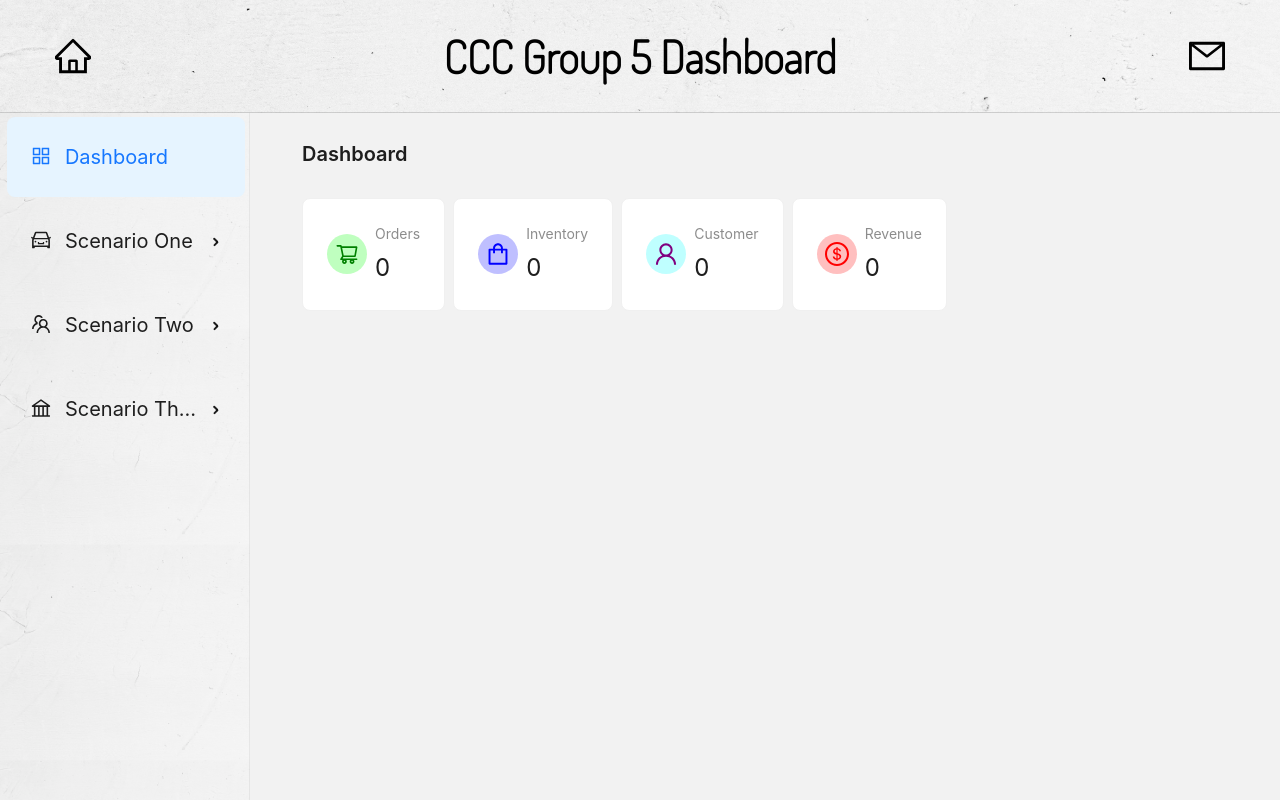
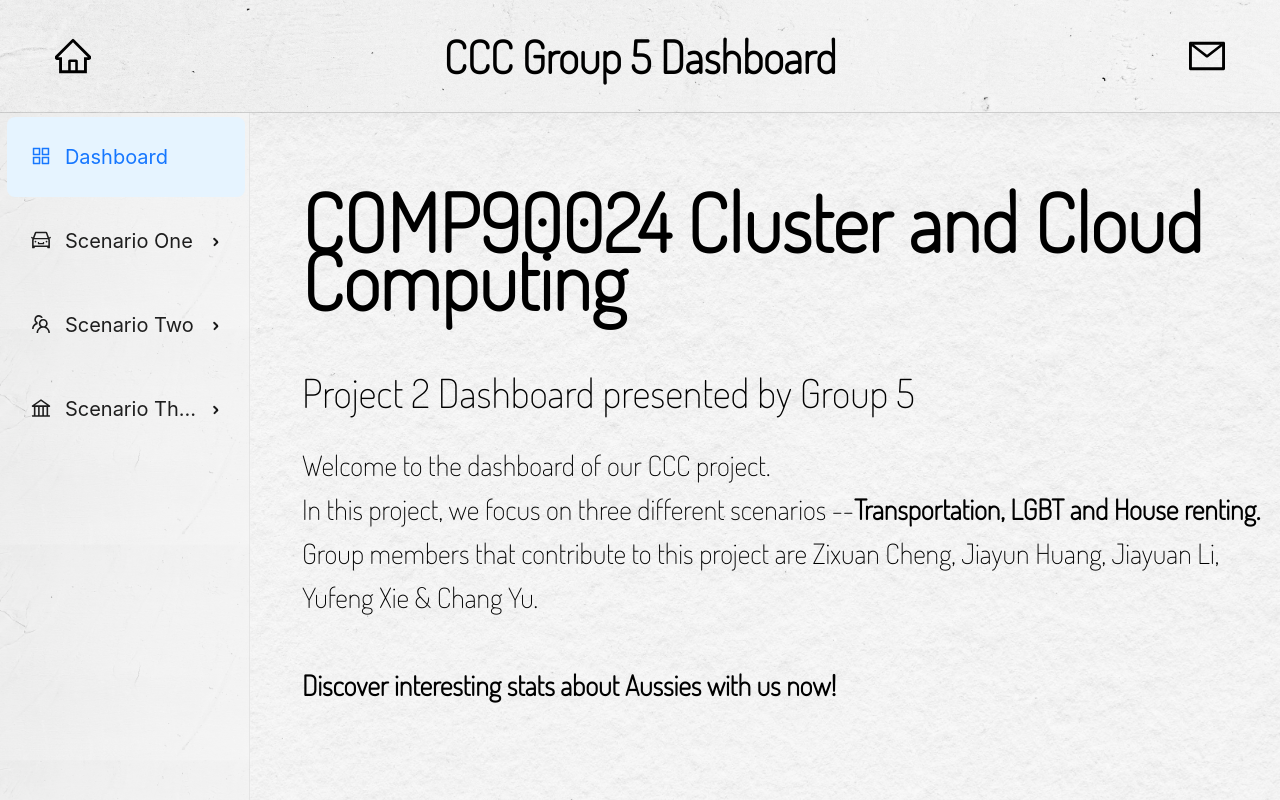
Before and after one commit to jili0289/Comp90024-2023-grp5, a React (Create React App) app in the folder front-end/: page / in a window 1280 px wide. Built offline with nearby package versions, Linux system fonts and the light colour scheme; no server answers.

Commit message:
dashboard homepage

```diff
--- a/front-end/src/API/index.js
+++ b/front-end/src/API/index.js
@@ -1,18 +1,3 @@
-export const getOrders = () => {
-  return fetch("https://dummyjson.com/carts/1").then((res) => res.json());
-};
-
-export const getInventory = () => {
-  return fetch("https://dummyjson.com/products").then((res) => res.json());
-};
-
-export const getCustomers = () => {
-  return fetch("https://dummyjson.com/users").then((res) => res.json());
-};
-export const getComments = () => {
-  return fetch("https://dummyjson.com/comments").then((res) => res.json());
-};
-
 export const getSample = () => {
   return fetch("/couchdb/sample").then((res) => res.json());
 };
@@ -60,3 +45,11 @@ export const getRentMast = () => {
 export const getTransSenti = () => {
   return fetch("/couchdb/trans-combined").then((res) => res.json());
 };
+
+export const getLgbtSenti = () => {
+  return fetch("/couchdb/lgbt-combined").then((res) => res.json());
+};
+
+export const getRentSenti = () => {
+  return fetch("/couchdb/rent-combined").then((res) => res.json());
+};
--- a/front-end/src/App.css
+++ b/front-end/src/App.css
@@ -19,7 +19,10 @@
     justify-content: flex-start;
     align-items: flex-start;
     background-color: rgba(0, 0, 0, 0.05);
+    background-image: url(../public/images/texture3.jpg);
+    background-size: 100%;
 }
+
 .SideMenu{
     height: 100%;
 }
--- a/front-end/src/Components/AppHeader/index.js
+++ b/front-end/src/Components/AppHeader/index.js
@@ -1,7 +1,6 @@
 import { HomeOutlined, MailOutlined } from "@ant-design/icons";
 import { Badge, Drawer, Image, Space } from "antd";
 import { useEffect, useState } from "react";
-import { getComments, getOrders } from "../../API";
 import "./AppHeader.css";
 import { Link } from 'react-router-dom';
 
--- a/front-end/src/Pages/Dashboard/Dashboard.css
+++ b/front-end/src/Pages/Dashboard/Dashboard.css
@@ -1,4 +1,21 @@
+@import url('https://fonts.googleapis.com/css2?family=Dosis:wght@200&display=swap');
+
+
 .ant-space-vertical {
-    width: 100%;
-    /* align-items: center; */
-  }
+  width: 100%;
+  /* align-items: center; */
+}
+
+.page-header-title {
+  font-family: 'Dosis', sans-serif;
+  font-size: 40px;
+  line-height: 58px;
+  margin-top: 80px;
+}
+
+.page-header-description {
+  font-family: 'Dosis', sans-serif;
+  font-size: 28px;
+  line-height: 44px;
+  margin: 22px 0;
+}
--- a/front-end/src/Pages/Dashboard/index.js
+++ b/front-end/src/Pages/Dashboard/index.js
@@ -1,134 +1,23 @@
-import {
-  DollarCircleOutlined,
-  ShoppingCartOutlined,
-  ShoppingOutlined,
-  UserOutlined,
-} from "@ant-design/icons";
-import { Card, Space, Statistic, Table, Typography } from "antd";
-import { useEffect, useState } from "react";
-import { getCustomers, getInventory, getOrders } from "../../API";
 import "./Dashboard.css";
 
-import {
-  Chart as ChartJS,
-  CategoryScale,
-  LinearScale,
-  BarElement,
-  Title,
-  Tooltip,
-  Legend,
-} from "chart.js";
-import { Bar } from "react-chartjs-2";
-
-ChartJS.register(
-  CategoryScale,
-  LinearScale,
-  BarElement,
-  Title,
-  Tooltip,
-  Legend
-);
-
 function Dashboard() {
-  const [orders, setOrders] = useState(0);
-  const [inventory, setInventory] = useState(0);
-  const [customers, setCustomers] = useState(0);
-  const [revenue, setRevenue] = useState(0);
-
-  useEffect(() => {
-    getOrders().then((res) => {
-      setOrders(res.total);
-      setRevenue(res.discountedTotal);
-    });
-    getInventory().then((res) => {
-      setInventory(res.total);
-    });
-    getCustomers().then((res) => {
-      setCustomers(res.total);
-    });
-  }, []);
 
   return (
-    <Space size={20} direction="vertical" >
-      <Typography.Title level={4}>Dashboard</Typography.Title>
-      <Space direction="horizontal">
-        <DashboardCard
-          icon={
-            <ShoppingCartOutlined
-              style={{
-                color: "green",
-                backgroundColor: "rgba(0,255,0,0.25)",
-                borderRadius: 20,
-                fontSize: 24,
-                padding: 8,
-              }}
-            />
-          }
-          title={"Orders"}
-          value={orders}
-        />
-        <DashboardCard
-          icon={
-            <ShoppingOutlined
-              style={{
-                color: "blue",
-                backgroundColor: "rgba(0,0,255,0.25)",
-                borderRadius: 20,
-                fontSize: 24,
-                padding: 8,
-              }}
-            />
-          }
-          title={"Inventory"}
-          value={inventory}
-        />
-        <DashboardCard
-          icon={
-            <UserOutlined
-              style={{
-                color: "purple",
-                backgroundColor: "rgba(0,255,255,0.25)",
-                borderRadius: 20,
-                fontSize: 24,
-                padding: 8,
-              }}
-            />
-          }
-          title={"Customer"}
-          value={customers}
-        />
-        <DashboardCard
-          icon={
-            <DollarCircleOutlined
-              style={{
-                color: "red",
-                backgroundColor: "rgba(255,0,0,0.25)",
-                borderRadius: 20,
-                fontSize: 24,
-                padding: 8,
-              }}
-            />
-          }
-          title={"Revenue"}
-          value={revenue}
-        />
-      </Space>
-      <Space>
-      </Space>
-    </Space>
+    <div>
+      <div class="page-header-title">
+        <h1 class="d-inline">COMP90024 Cluster and Cloud Computing</h1>
+        <span>Project 2 Dashboard presented by Group 5</span>
+      </div>
+      <div class="page-header-description">
+          Welcome to the dashboard of our CCC project. <br/>
+          In this project, we focus on three different scenarios --
+          <strong>Transportation, LGBT and House renting.</strong><br/>
+          Group members that contribute to this project are Zixuan Cheng, Jiayun Huang, Jiayuan Li, Yufeng Xie & Chang Yu.<br/><br/>
+          <strong>Discover interesting stats about Aussies with us now!</strong>
+      </div>
+    </div>
+
   );
 }
 
-function DashboardCard({ title, value, icon }) {
-  return (
-    <Card>
-      <Space direction="horizontal">
-        {icon}
-        <Statistic title={title} value={value} />
-      </Space>
-    </Card>
-  );
-}
-
-
 export default Dashboard;
--- a/front-end/src/Pages/chart3/index.js
+++ b/front-end/src/Pages/chart3/index.js
@@ -1,6 +1,6 @@
 import React, { useRef, useEffect, useState } from 'react';
 import * as echarts from 'echarts';
-import { getRentWeekly } from '../../API';
+import { getRentWeekly, getRentSenti } from '../../API';
 
 const Chart3 = () => {
   const chartRef1 = useRef(null);
@@ -81,7 +81,7 @@ const Chart3 = () => {
 
   return (
     <div>
-      <h1 style={{ position: 'relative', left: '54px', fontWeight: 400, fontSize: '38px', marginTop: '60px' }}>Charts</h1>
+      <h1 style={{ position: 'relative', left: '36px', fontWeight: 400, fontSize: '38px', marginTop: '60px' }}>Charts</h1>
       <div style={{ marginBottom: '80px' }}></div> {/* 添加空白区域 */}
       <div style={{ display: 'flex' }}>
         <div ref={chartRef1} style={{ width: '50%', height: 700 }}></div>
```
Also changed, not shown: front-end/src/Pages/Customers/index.js (deleted, +0 -67 lines), front-end/src/Pages/Orders/index.js (deleted, +0 -54 lines), front-end/src/Pages/chart1/index.js (+46 -34 lines), front-end/src/Pages/chart2/index.js (+1 -7 lines), front-end/public/images/texture3.jpg (added), 1 other file (tests, documents, lock files or other folders).
